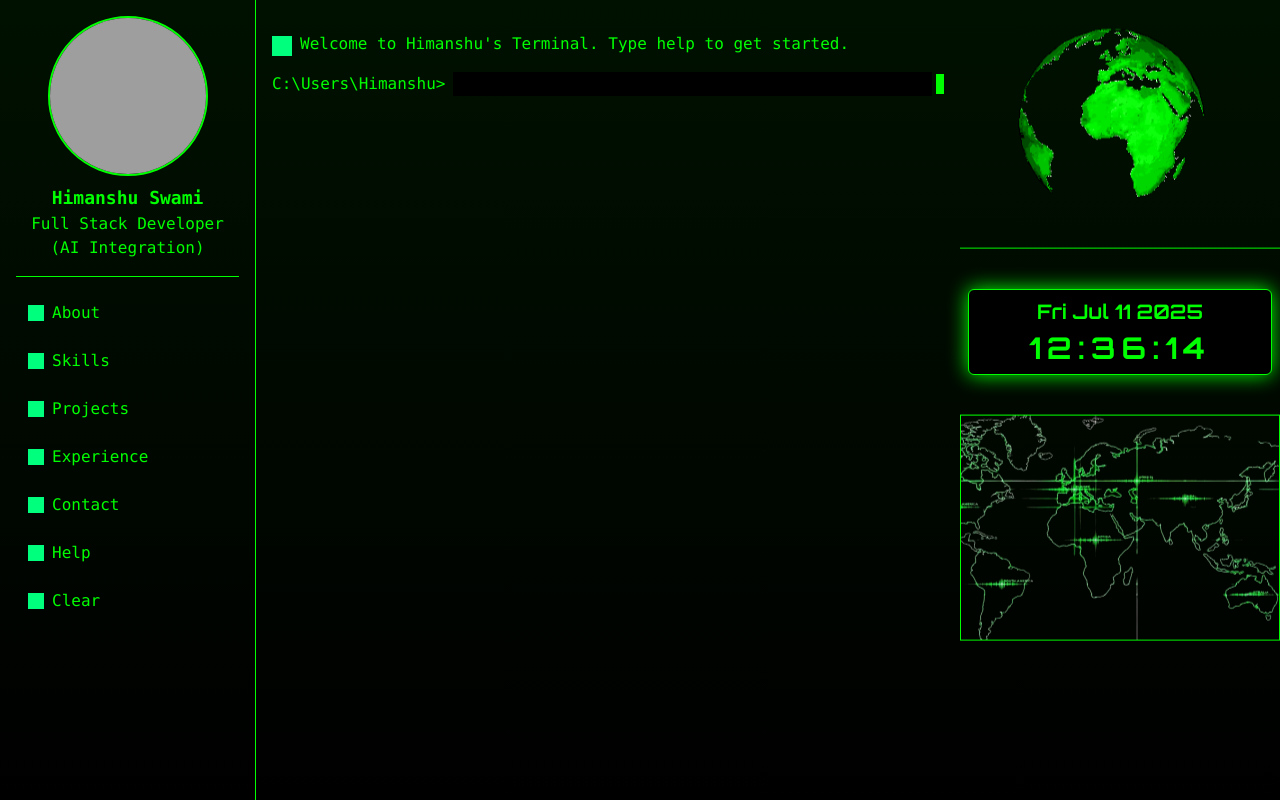
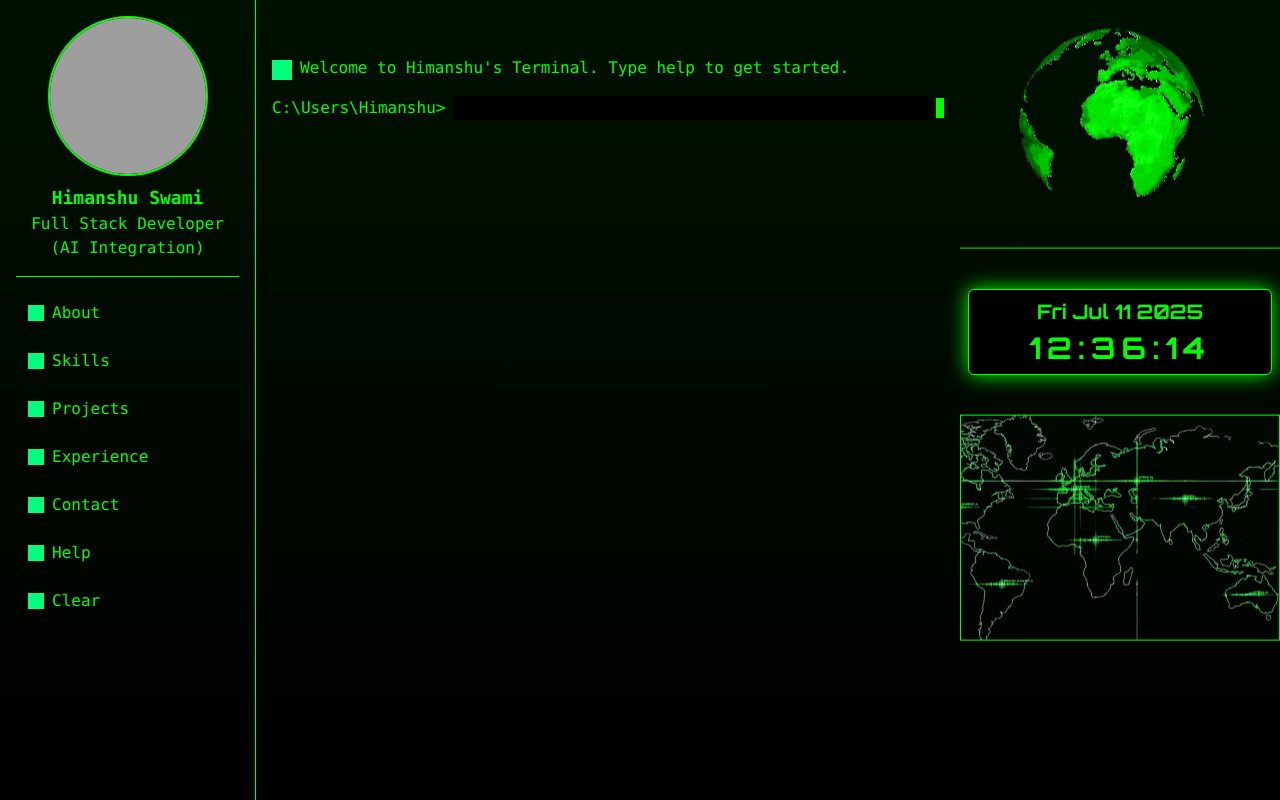
Before and after one commit to HimanshuSwami-Developer/Portfolio, a Flask app: page / in a window 1280 px wide. Run offline with Flask 3, Linux system fonts and the light colour scheme; some libraries are stand-ins or nearby versions; grey boxes are pictures that could not be loaded.

Commit message:
top-fix 2

```diff
--- a/templates/index.html
+++ b/templates/index.html
@@ -151,7 +151,7 @@
     </aside>
 
     <!-- Main Terminal -->
-    <main id="terminalArea" class="flex-1 flex flex-col pt-4 bg-gradient-to-b from-[#001100] to-black overflow-y-auto scroll-hide">
+    <main id="terminalArea" class="flex-1 flex flex-col pt-10 bg-gradient-to-b from-[#001100] to-black overflow-y-auto scroll-hide">
       <div class="flex-1 flex flex-col p-4">
         <div id="output" class="flex flex-col gap-3 text-md"></div>
         <div class="flex items-center mt-4">
```
